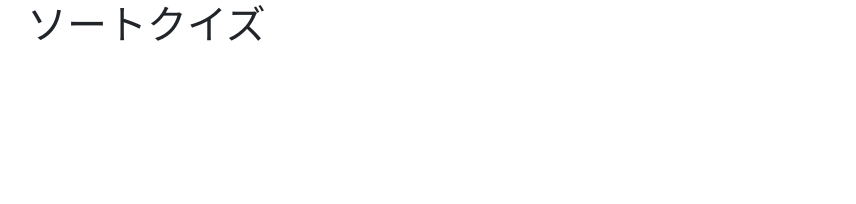
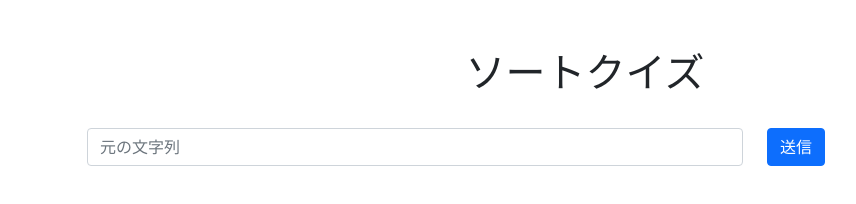
Before and after one commit to ryohira/sort_quiz, a plain HTML site: page index.html in a window 1280 px wide. Shown: the whole page, without its empty margins (55-911 px from the left). Drawn offline with nearby package versions, Linux system fonts and the light colour scheme.

Commit message:
とりあえず完成

```diff
--- a/index.html
+++ b/index.html
@@ -7,15 +7,40 @@
 
     <!-- Bootstrap CSS -->
     <link href="https://cdn.jsdelivr.net/npm/bootstrap@5.0.2/dist/css/bootstrap.min.css" rel="stylesheet" integrity="sha384-EVSTQN3/azprG1Anm3QDgpJLIm9Nao0Yz1ztcQTwFspd3yD65VohhpuuCOmLASjC" crossorigin="anonymous">
-
-    <title>Hello, world!</title>
+    <link href="static/style.css" rel="stylesheet">
+    <title>sort quiz</title>
   </head>
   <body>
-    <div class="container">
-        <div class="center">
-            <h1>ソートクイズ</h1>
-        </div>
+    <div class="container text-center p-5">
+        <h1>ソートクイズ</h1>
+        <form class="row p-4">
+            <div class="col-8">
+                <input id="input-text" class="form-control" name="text" type="text" placeholder="元の文字列"/>
+            </div>
+            <div class="col-auto">
+                <input class="btn btn-primary" type="button" id="submitbutton" value="送信" onclick="buttonClick();"/>
+            </div>
+        </form>
+        <h2 id="result"></h2>
     </div>
+
+    <script>
+
+        function buttonClick() {
+            const textbox = document.getElementById('input-text');
+            let input_text = textbox.value;
+            let vec = [];
+            let n = input_text.length;
+            for (let i=0; i<n; i++) {
+                vec.push(input_text[i]);
+            }
+            vec.sort();
+            let output = vec.join('');
+            let result = document.getElementById('result');
+            result.innerText = output;
+        }
+
+    </script>
     <!-- Optional JavaScript; choose one of the two! -->
 
     <!-- Option 1: Bootstrap Bundle with Popper -->
@@ -26,5 +51,6 @@
     <script src="https://cdn.jsdelivr.net/npm/@popperjs/core@2.9.2/dist/umd/popper.min.js" integrity="sha384-IQsoLXl5PILFhosVNubq5LC7Qb9DXgDA9i+tQ8Zj3iwWAwPtgFTxbJ8NT4GN1R8p" crossorigin="anonymous"></script>
     <script src="https://cdn.jsdelivr.net/npm/bootstrap@5.0.2/dist/js/bootstrap.min.js" integrity="sha384-cVKIPhGWiC2Al4u+LWgxfKTRIcfu0JTxR+EQDz/bgldoEyl4H0zUF0QKbrJ0EcQF" crossorigin="anonymous"></script>
     -->
+
   </body>
 </html>
--- /dev/null
+++ b/static/style.css
@@ -0,0 +1,3 @@
+h1 {
+
+}
```
